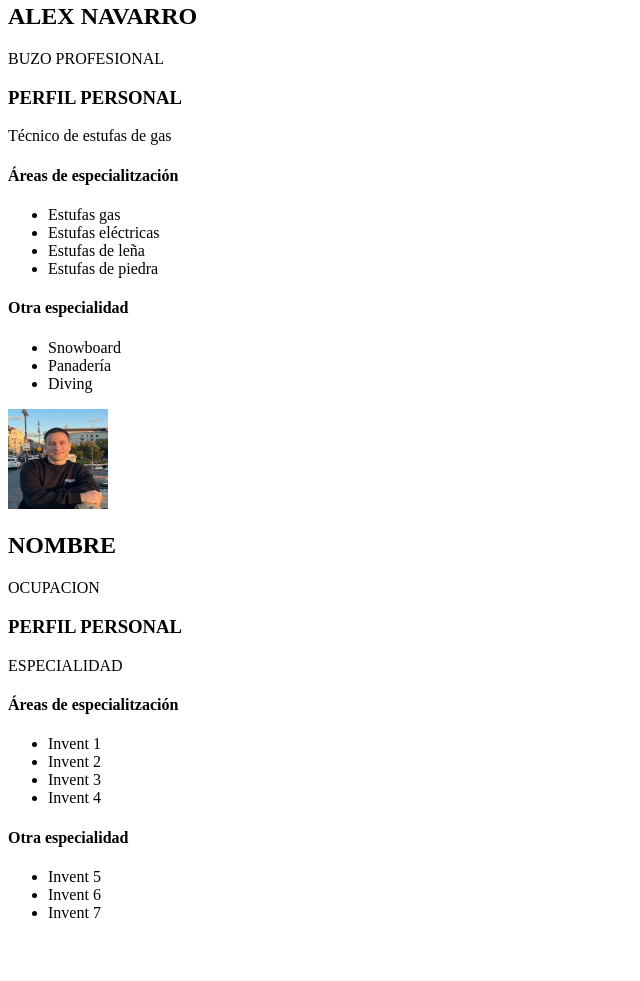
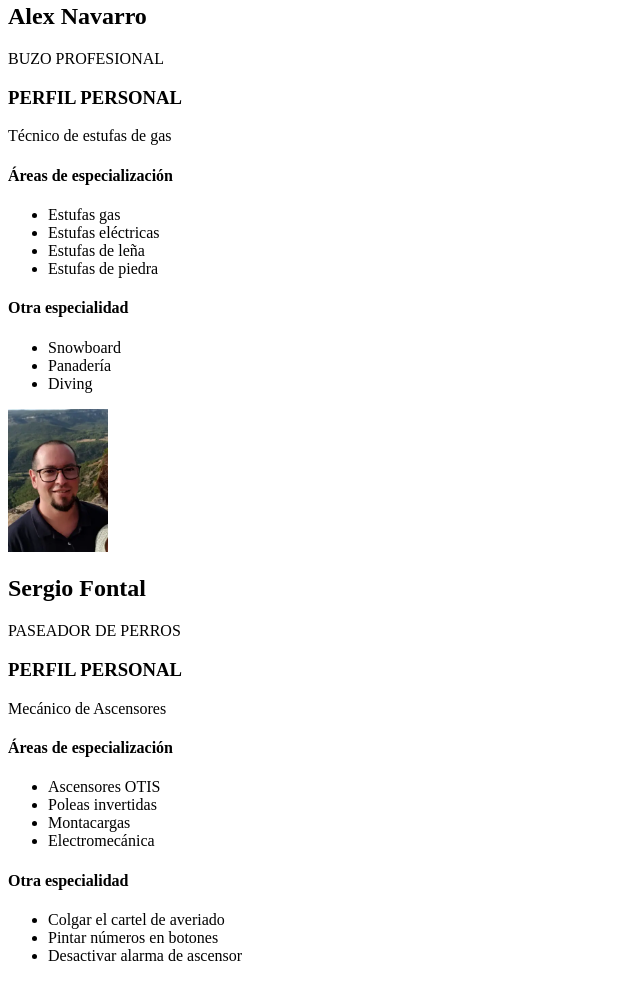
Before and after one commit to lfilella97/202301-w1ch2-lluis-filella-alex-navarro-sergi-fontal, a website: page src/nuestros_CV.html in a window 1280 px wide. Shown: the part 833-1814 px from the top of the page, without its empty margins (0-640 px from the left). Before the commit the page ends 1771 px from the top, so only its background shows below. Drawn offline with Linux system fonts and the light colour scheme.

Commit message:
Add CV info & fix typos

```diff
--- a/src/nuestros_CV.html
+++ b/src/nuestros_CV.html
@@ -29,24 +29,24 @@
       <section>
         <img src="./img/lluis-cv.webp" alt="Perfil frontal de Lluís Filella" width=100 height=100>
         <h2>Lluís Filella</h2>
-        <p>REALITZADOR DE PROYECTOS AUDIOVISUALES Y ESPECTACULOS</p>
+        <p>REALIZADOR DE PROYECTOS AUDIOVISUALES Y ESPECTACULOS</p>
       </section>
       <Section>
         <h3>PERFIL PERSONAL</h3>
-        <p>Técnico en tocar los cojones.</p>
+        <p>Técnico en tocar los cojones</p>
         <article>
-          <h4>Áreas de especialitzación</h4>
+          <h4>Áreas de especialización</h4>
           <ul>
-            <li>Organitzación de grupos para molestar al personal </li>
+            <li>Organización de grupos para molestar al personal</li>
             <li>Experiencia en el sector amateur</li>
             <li>Experiencia empresas con jefes que merecen no serlo</li>
-            <li>Coneixement de lo que mas molesta al personal</li>
+            <li>Conocimiento de lo que más molesta al personal</li>
           </ul>
         </article>
         <article>
           <h4>RESTAURACIÓN Y SERVICIO DE SOPORTE</h4>
           <ul>
-            <li>Back up mental cada 2 por 3 </li>
+            <li>Back up mental cada 2 por 3</li>
             <li>Gestión de mental breckdowns</li>
             <li>Autocontrol asi en general</li>
           </ul>
@@ -55,15 +55,15 @@
     </div>
     <div>
       <section>
-        <img src="./img/alex-cv.webp" alt="" width=100 height=115>
-        <h2>ALEX NAVARRO</h2>
+        <img src="./img/alex-cv.webp" alt="Alex posando y cosetes de fondo" width=100 height=115>
+        <h2>Alex Navarro</h2>
         <p>BUZO PROFESIONAL</p>
       </section>
       <Section>
         <h3>PERFIL PERSONAL</h3>
         <p>Técnico de estufas de gas</p>
         <article>
-          <h4>Áreas de especialitzación</h4>
+          <h4>Áreas de especialización</h4>
           <ul>
             <li>Estufas gas</li>
             <li>Estufas eléctricas</li>
@@ -83,28 +83,28 @@
     </div>
     <div>
       <section>
-        <img src="./img/alex-cv.webp" alt="Perfil frontal de Lluís Filella" width=100 height=100>
-        <h2>NOMBRE</h2>
-        <p>OCUPACION</p>
+        <img src="./img/foto_sergio_cv.webp" alt="Busto griego de increíble belleza" width=100 height=143>
+        <h2>Sergio Fontal</h2>
+        <p>PASEADOR DE PERROS</p>
       </section>
       <Section>
         <h3>PERFIL PERSONAL</h3>
-        <p>ESPECIALIDAD</p>
+        <p>Mecánico de Ascensores</p>
         <article>
-          <h4>Áreas de especialitzación</h4>
+          <h4>Áreas de especialización</h4>
           <ul>
-            <li>Invent 1 </li>
-            <li>Invent 2</li>
-            <li>Invent 3</li>
-            <li>Invent 4</li>
+            <li>Ascensores OTIS</li>
+            <li>Poleas invertidas</li>
+            <li>Montacargas</li>
+            <li>Electromecánica</li>
           </ul>
         </article>
         <article>
           <h4>Otra especialidad</h4>
           <ul>
-            <li>Invent 5</li>
-            <li>Invent 6</li>
-            <li>Invent 7</li>
+            <li>Colgar el cartel de averiado</li>
+            <li>Pintar números en botones</li>
+            <li>Desactivar alarma de ascensor</li>
           </ul>
         </article>
       </Section>
```
